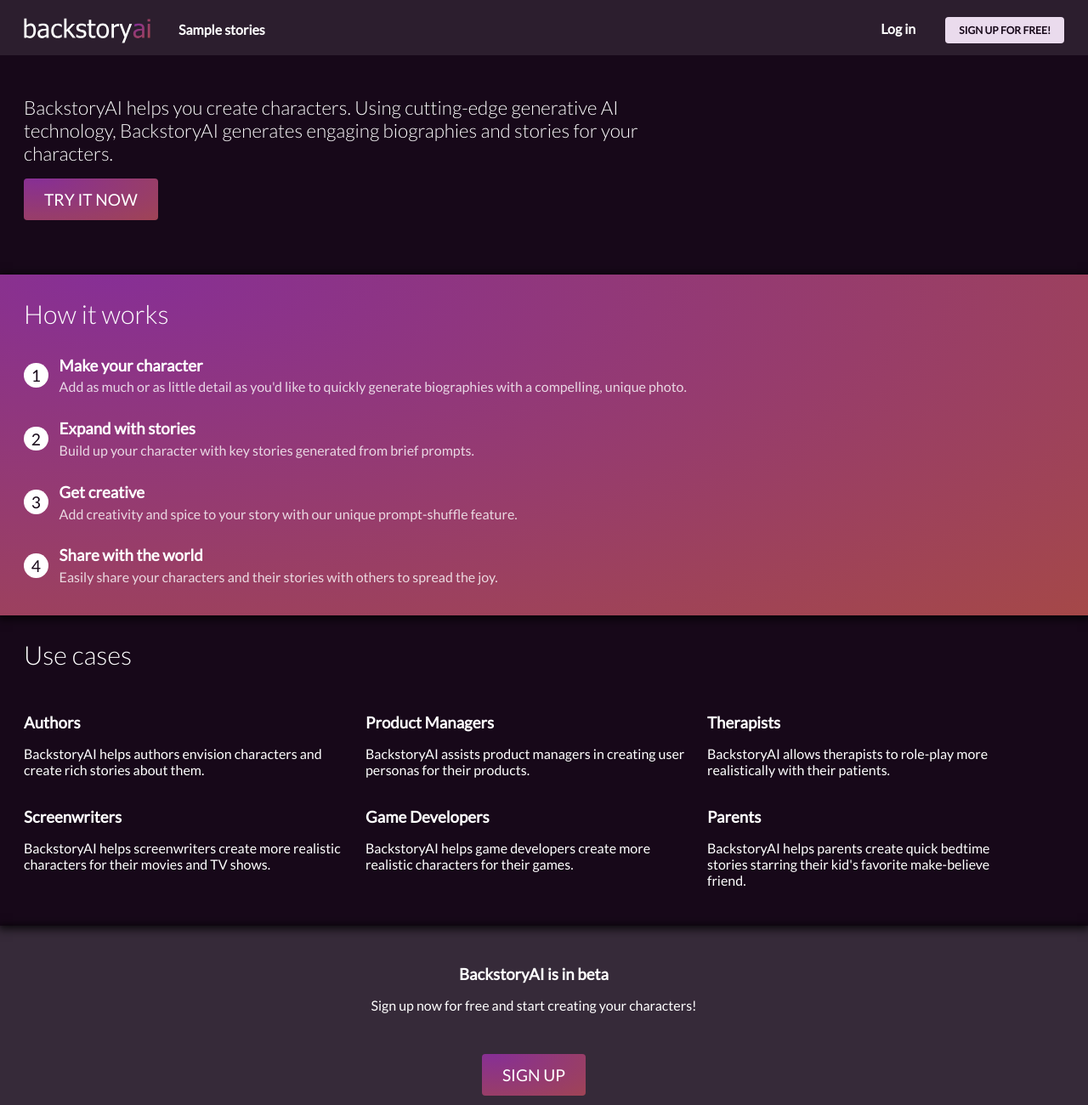
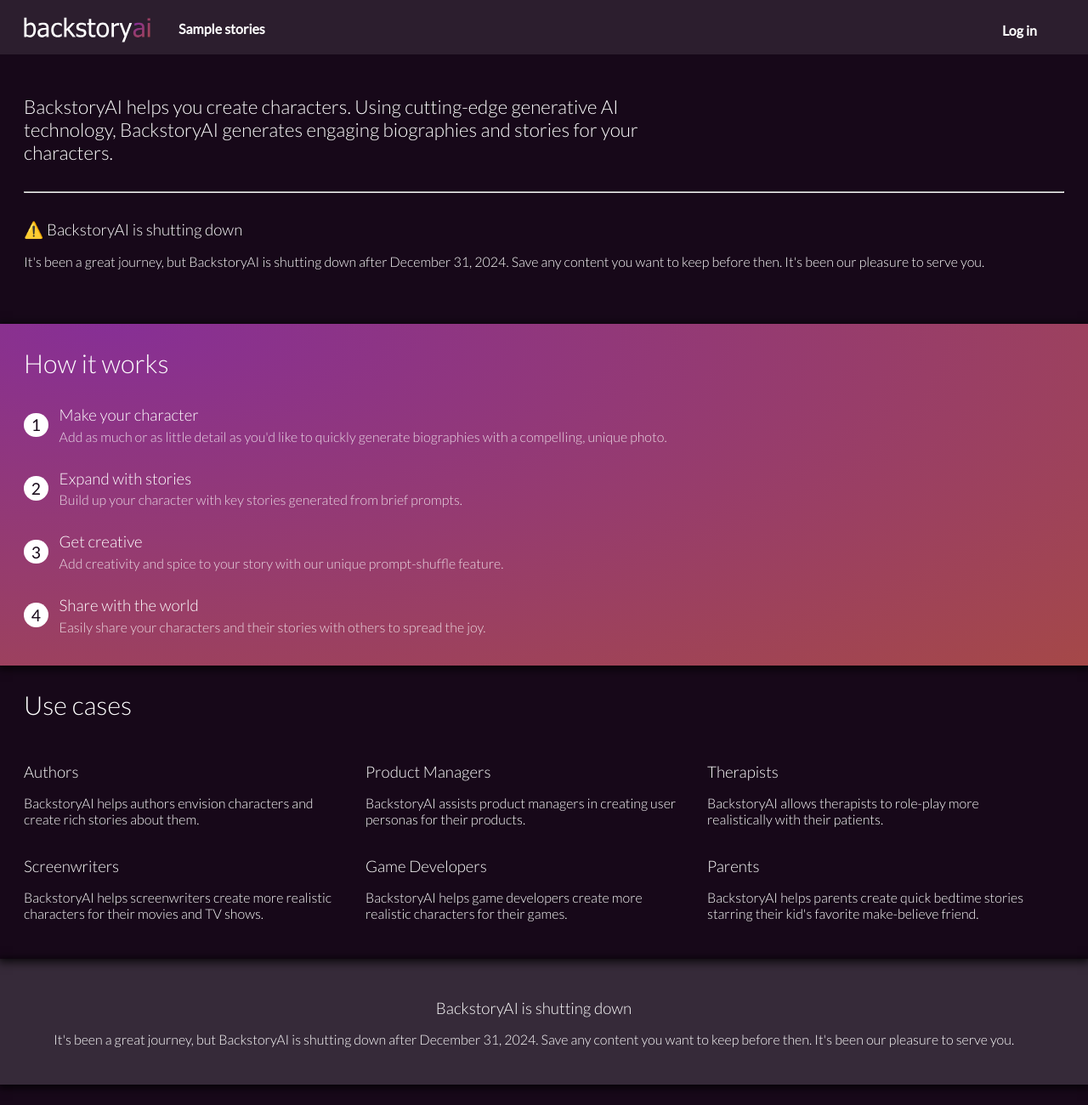
Before and after one commit to keslinventures/backstoryai.com, a plain HTML site: page index.html in a window 1280 px wide. Shown: the top 1300 px of the page at 85% size. Drawn offline with nearby package versions, Linux system fonts and the light colour scheme; a script that the page names is missing.

Commit message:
Closing banner

```diff
--- a/index.html
+++ b/index.html
@@ -52,7 +52,7 @@
     </div>
     <div class="desktop-only">
       <a href="https://app.backstoryai.com?utm_source=backstoryai_com&utm_medium=web&utm_campaign=home_page">Log in</a>
-      <a href="https://app.backstoryai.com?utm_source=backstoryai_com&utm_medium=web&utm_campaign=home_page" class="btn">Sign up <span class="desktop-only">for free!</span></a>
+      <a href="https://app.backstoryai.com?utm_source=backstoryai_com&utm_medium=web&utm_campaign=home_page" class="btn hide">Sign up <span class="desktop-only">for free!</span></a>
     </div>
     <div class="mobile-only">
       <button id="mobile-user-menu">
@@ -65,7 +65,10 @@
       BackstoryAI helps you create characters. Using cutting-edge generative AI technology, BackstoryAI generates
       engaging biographies and stories for your characters.
     </h2>
-    <p><a href="https://app.backstoryai.com?utm_source=backstoryai_com&utm_medium=web&utm_campaign=home_page" class="btn btn-lg btn-gradient">Try it now</a></p>
+    <hr />
+    <h3 class="top-space">⚠️ BackstoryAI is shutting down</h3>
+    <p>It's been a great journey, but BackstoryAI is shutting down after December 31, 2024. Save any content you want to keep before then. It's been our pleasure to serve you.</p>
+    <p class="hide"><a href="https://app.backstoryai.com?utm_source=backstoryai_com&utm_medium=web&utm_campaign=home_page" class="btn btn-lg btn-gradient">Try it now</a></p>
   </header>
   <main>
     <section class="gradient">
@@ -136,11 +139,11 @@
     </section>
     <section class="light center">
       <div>
-        <h3>BackstoryAI is in beta</h3>
+        <h3>BackstoryAI is shutting down</h3>
         <p>
-          Sign up now for free and start creating your characters!
+          It's been a great journey, but BackstoryAI is shutting down after December 31, 2024. Save any content you want to keep before then. It's been our pleasure to serve you.
         </p>
-        <a href="https://app.backstoryai.com?utm_source=backstoryai_com&utm_medium=web&utm_campaign=home_page" class="top-space btn btn-lg btn-gradient">Sign up</a>
+        <a href="https://app.backstoryai.com?utm_source=backstoryai_com&utm_medium=web&utm_campaign=home_page" class="top-space btn btn-lg btn-gradient hide">Sign up</a>
       </div>
     </section>
     <section>
@@ -160,7 +163,7 @@
     tippy('#mobile-user-menu', {
       content: `<ul>
         <li><a href="https://app.backstoryai.com">Log in</a></li>
-        <li><a href="/sign-up">Sign up</a></li>
+        <li><a href="/sign-up" class="hide">Sign up</a></li>
       </ul>`,
       allowHTML: true,
       trigger: 'click',
--- a/style.css
+++ b/style.css
@@ -89,6 +89,12 @@
 }
 .home h2 {
   margin: 0 0 2rem;
+}
+h3 {
+  font-weight: 300;
+}
+h3 + p {
+  font-weight: 300;
 }
 .home .subtitle {
   font-size: 1.4rem;
@@ -300,3 +306,6 @@
 .cm-modal {
   max-height: 80vh !important;
 }
+.hide {
+  display: none !important;
+}
```
